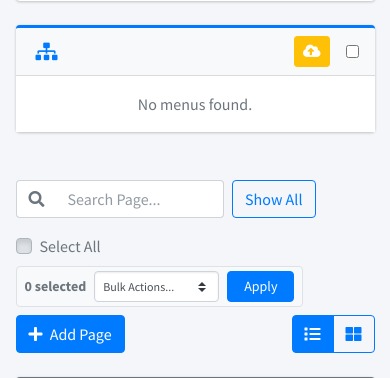
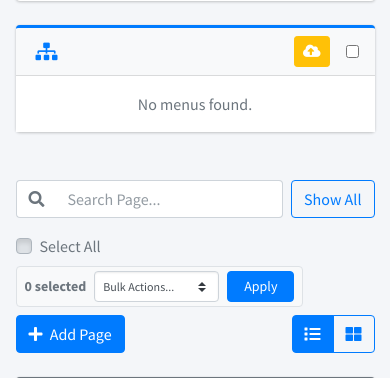
Before and after one commit to minhphong2311/ABCMS, a Flask app: template templates/site_detail.html in a window 390 px wide. Shown: the part 408-786 px from the top of the page. Run offline with Flask 3, Linux system fonts and the light colour scheme; the template is opened without the code that fills it: most values are stand-ins (such as "Sample title", 1, 10 or a date in 2020); data that the repository does not hold is empty; some libraries are stand-ins or nearby versions.

Commit message:
Improve responsive layout of the page search and actions toolbar

```diff
--- a/templates/site_detail.html
+++ b/templates/site_detail.html
@@ -160,20 +160,23 @@ Email: phongnguyen@andvina.com
   <!-- Right Pane: List/Grid Views -->
   <div class="col">
     <!-- List of Pages Search & Add Button -->
-    <div class="d-flex flex-column flex-xl-row justify-content-between align-items-start align-items-xl-center mb-3">
+    <div class="row align-items-center mb-3">
       <!-- Page Search Input & Show All Button -->
-      <div class="d-flex align-items-center w-100 mb-3 mb-xl-0" style="max-width: 300px;">
-        <div class="input-group search-group">
+      <div class="col-12 col-xl-5 mb-3 mb-xl-0">
+        <div class="d-flex align-items-center w-100">
+          <div class="input-group search-group flex-grow-1" style="max-width: 400px;">
             <div class="input-group-prepend">
-            <span class="input-group-text bg-white border-right-0"><i class="fas fa-search text-muted"></i></span>
-          </div>
-          <input type="text" id="pageSearchInput" class="form-control border-left-0" placeholder="Search Page..." onkeyup="filterPages()">
-        </div>
-        <button type="button" class="btn btn-outline-primary ml-2" onclick="clearTreeFilter()" style="white-space: nowrap;">Show All</button>
+              <span class="input-group-text bg-white border-right-0" style="height: 38px;"><i class="fas fa-search text-muted"></i></span>
+            </div>
+            <input type="text" id="pageSearchInput" class="form-control border-left-0" placeholder="Search Page..." onkeyup="filterPages()" style="height: 38px;">
+          </div>
+          <button type="button" class="btn btn-outline-primary ml-2 flex-shrink-0" onclick="clearTreeFilter()" style="height: 38px; display: flex; align-items: center;">Show All</button>
+        </div>
       </div>
 
       <!-- Action Buttons & View Toggle -->
-      <div class="d-flex flex-wrap align-items-center">
+      <div class="col-12 col-xl-7">
+        <div class="d-flex flex-wrap justify-content-xl-end align-items-center">
 
           <div class="custom-control custom-checkbox mr-3 mb-2">
             <input type="checkbox" class="custom-control-input" id="check-all-global" onclick="toggleAllChecks(this.checked)">
@@ -195,9 +198,10 @@ Email: phongnguyen@andvina.com
             <i class="fas fa-plus mr-1"></i> Add Page
           </button>
 
-        <div class="btn-group mb-2 ml-auto" role="group" aria-label="View Toggle">
+          <div class="btn-group mb-2 ml-auto ml-xl-0" role="group" aria-label="View Toggle">
             <button type="button" class="btn btn-primary" id="btn-list-view" onclick="toggleView('list')"><i class="fas fa-list"></i></button>
             <button type="button" class="btn btn-outline-primary" id="btn-grid-view" onclick="toggleView('grid')"><i class="fas fa-th-large"></i></button>
+          </div>
         </div>
       </div>
     </div>
```
Lines whose indentation alone changed are shown as unchanged.
